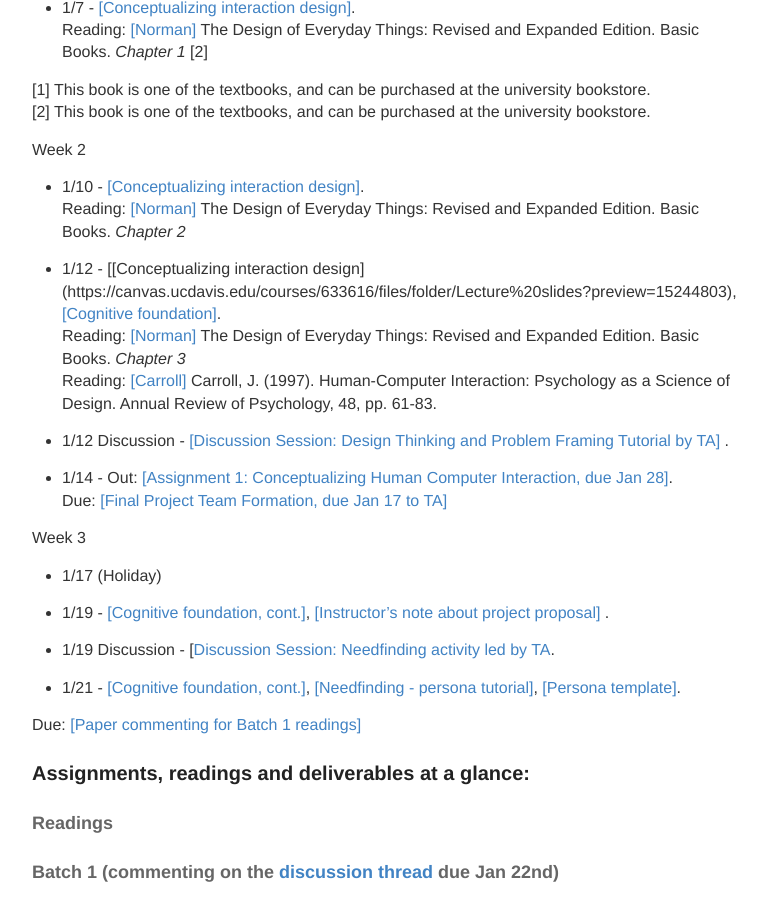
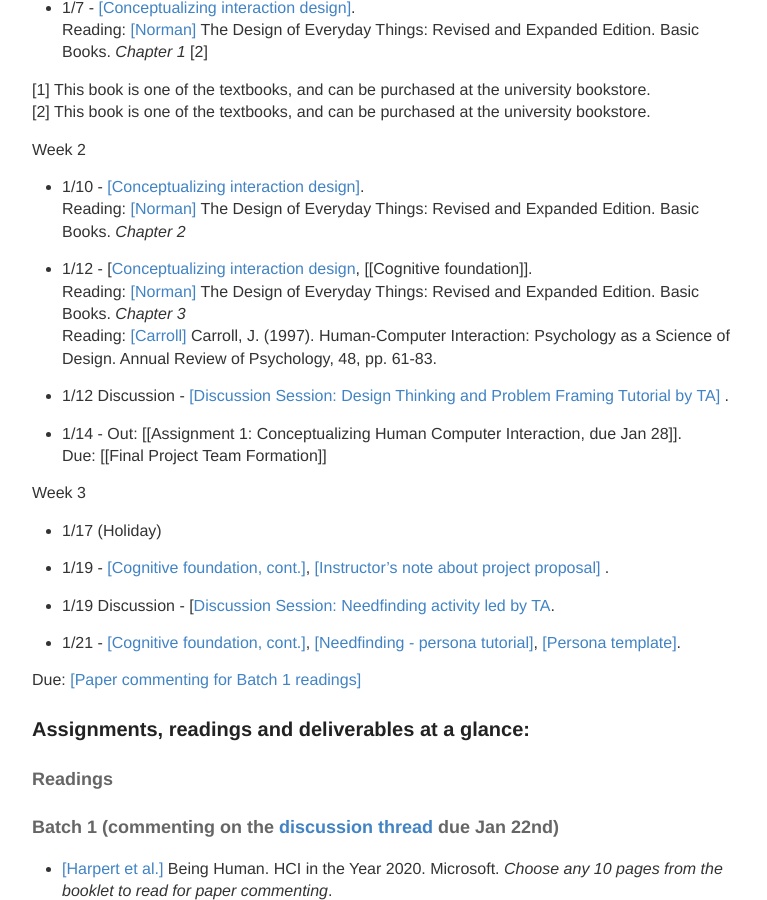
Before and after one commit to hciwang/hciwang.github.io, a Jekyll site: the page built from _posts/2022-1-1-lectures.md, in a window 1280 px wide and 900 px high, scrolled down 589 px. Shown: the whole window, without its empty margins (248-1015 px from the left). Built offline with Jekyll 4.4.1, drawn with Linux system fonts in a browser that asks for light colours.

Commit message:
Update 2022-1-1-lectures.md

```diff
--- a/_posts/2022-1-1-lectures.md
+++ b/_posts/2022-1-1-lectures.md
@@ -25,15 +25,15 @@
 - 1/10 - [[Conceptualizing interaction design]](https://canvas.ucdavis.edu/courses/633616/files/folder/Lecture%20slides?preview=15244803).
 Reading: [[Norman]](https://www.basicbooks.com/titles/don-norman/the-design-of-everyday-things/9780465050659/) The Design of Everyday Things: Revised and Expanded Edition. Basic Books. *Chapter 2*
 
-- 1/12 - [[Conceptualizing interaction design] (https://canvas.ucdavis.edu/courses/633616/files/folder/Lecture%20slides?preview=15244803),  [[Cognitive foundation]]().
+- 1/12 - [[Conceptualizing interaction design](https://canvas.ucdavis.edu/courses/633616/files/folder/Lecture%20slides?preview=15244803),  [[Cognitive foundation]].
 Reading: [[Norman]](https://www.basicbooks.com/titles/don-norman/the-design-of-everyday-things/9780465050659/) The Design of Everyday Things: Revised and Expanded Edition. Basic Books. *Chapter 3*
 Reading: [[Carroll]](https://canvas.ucdavis.edu/courses/633616/files/folder/Misc%20files?preview=15312695) Carroll, J. (1997). Human-Computer Interaction: Psychology as a Science of Design. Annual Review of Psychology, 48, pp. 61-83.
 
 - 1/12 Discussion - [[Discussion Session: Design Thinking and Problem Framing Tutorial by TA]](https://canvas.ucdavis.edu/courses/633616/files/folder/Discussion%20slides?preview=15295640) .
 
 - 1/14 -
-Out: [[Assignment 1: Conceptualizing Human Computer Interaction, due Jan 28]]().
-Due: [[Final Project Team Formation, due Jan 17 to TA]]()
+Out: [[Assignment 1: Conceptualizing Human Computer Interaction, due Jan 28]].
+Due: [[Final Project Team Formation]]
 
 
 Week 3
```
